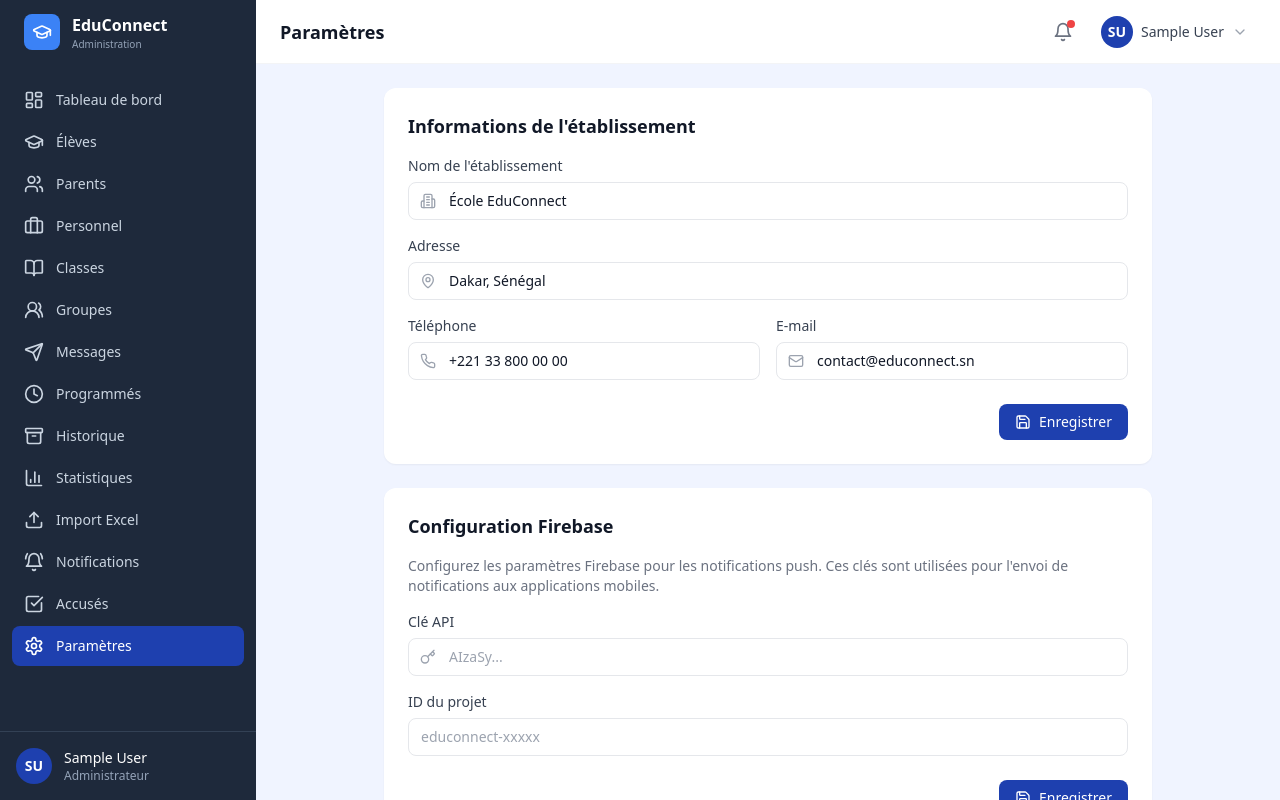
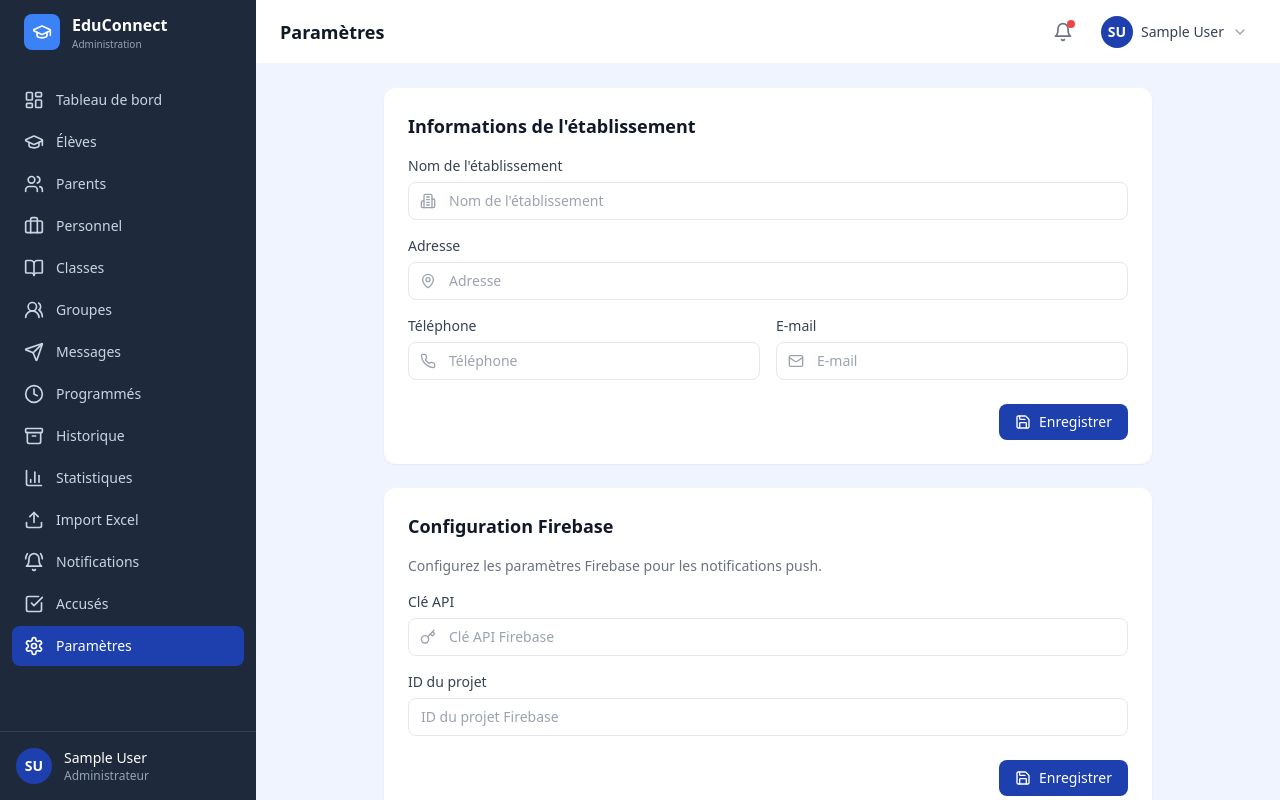
Before and after one commit to bossombra1/Educonnect, a React (Vite) app in the folder admin-web/: page /parametres in a window 1280 px wide. Built offline with nearby package versions, Linux system fonts and the light colour scheme; sample sign-in values are in the browser's storage.

Commit message:
fix(admin): remove fictitious settings defaults and surface save errors

```diff
--- a/admin-web/src/pages/Settings/index.tsx
+++ b/admin-web/src/pages/Settings/index.tsx
@@ -1,5 +1,5 @@
 import { useState } from 'react';
-import { Building2, Phone, Mail, MapPin, Save, Trash2, Upload, Key } from 'lucide-react';
+import { Building2, Phone, Mail, MapPin, Save, Trash2, Key } from 'lucide-react';
 import Card from '@/components/ui/Card';
 import Button from '@/components/ui/Button';
 import Input from '@/components/ui/Input';
@@ -9,15 +9,16 @@ import toast from 'react-hot-toast';
 import apiClient from '@/services/api';
 
 export default function SettingsPage() {
-  const [name, setName] = useState('École EduConnect');
-  const [address, setAddress] = useState('Dakar, Sénégal');
-  const [phone, setPhone] = useState('+221 33 800 00 00');
-  const [email, setEmail] = useState('contact@educonnect.sn');
+  // Keep fields empty until the backend provides persisted establishment settings.
+  // Do not display fictitious school identity/contact data in an admin tool.
+  const [name, setName] = useState('');
+  const [address, setAddress] = useState('');
+  const [phone, setPhone] = useState('');
+  const [email, setEmail] = useState('');
   const [firebaseKey, setFirebaseKey] = useState('');
   const [firebaseProjectId, setFirebaseProjectId] = useState('');
   const [saving, setSaving] = useState(false);
   const [clearTarget, setClearTarget] = useState(false);
-  const [importFile, setImportFile] = useState<File | null>(null);
 
   const handleSave = async () => {
     setSaving(true);
@@ -25,8 +26,8 @@ export default function SettingsPage() {
       const formData = { name, address, phone, email, firebaseKey, firebaseProjectId };
       await apiClient.put('/settings', formData);
       toast.success('Paramètres sauvegardés');
-    } catch {
-      toast.error('Erreur');
+    } catch (error) {
+      toast.error(error instanceof Error ? error.message : 'Impossible de sauvegarder les paramètres');
     } finally {
       setSaving(false);
     }
@@ -41,14 +42,13 @@ export default function SettingsPage() {
 
   return (
     <div className="mx-auto max-w-3xl space-y-6">
-      {/* Establishment info */}
       <Card title="Informations de l'établissement">
         <div className="space-y-4">
-          <Input label="Nom de l'établissement" value={name} onChange={(e) => setName(e.target.value)} icon={<Building2 className="h-4 w-4" />} />
-          <Input label="Adresse" value={address} onChange={(e) => setAddress(e.target.value)} icon={<MapPin className="h-4 w-4" />} />
+          <Input label="Nom de l'établissement" value={name} onChange={(e) => setName(e.target.value)} icon={<Building2 className="h-4 w-4" />} placeholder="Nom de l'établissement" />
+          <Input label="Adresse" value={address} onChange={(e) => setAddress(e.target.value)} icon={<MapPin className="h-4 w-4" />} placeholder="Adresse" />
           <div className="grid grid-cols-1 gap-4 sm:grid-cols-2">
-            <Input label="Téléphone" value={phone} onChange={(e) => setPhone(e.target.value)} icon={<Phone className="h-4 w-4" />} />
-            <Input label="E-mail" type="email" value={email} onChange={(e) => setEmail(e.target.value)} icon={<Mail className="h-4 w-4" />} />
+            <Input label="Téléphone" value={phone} onChange={(e) => setPhone(e.target.value)} icon={<Phone className="h-4 w-4" />} placeholder="Téléphone" />
+            <Input label="E-mail" type="email" value={email} onChange={(e) => setEmail(e.target.value)} icon={<Mail className="h-4 w-4" />} placeholder="E-mail" />
           </div>
         </div>
         <div className="mt-6 flex justify-end">
@@ -56,25 +56,22 @@ export default function SettingsPage() {
         </div>
       </Card>
 
-      {/* Firebase config */}
       <Card title="Configuration Firebase">
-        <p className="mb-4 text-sm text-gray-500">Configurez les paramètres Firebase pour les notifications push. Ces clés sont utilisées pour l'envoi de notifications aux applications mobiles.</p>
+        <p className="mb-4 text-sm text-gray-500">Configurez les paramètres Firebase pour les notifications push.</p>
         <div className="space-y-4">
-          <Input label="Clé API" value={firebaseKey} onChange={(e) => setFirebaseKey(e.target.value)} icon={<Key className="h-4 w-4" />} placeholder="AIzaSy..." type="password" />
-          <Input label="ID du projet" value={firebaseProjectId} onChange={(e) => setFirebaseProjectId(e.target.value)} placeholder="educonnect-xxxxx" />
+          <Input label="Clé API" value={firebaseKey} onChange={(e) => setFirebaseKey(e.target.value)} icon={<Key className="h-4 w-4" />} placeholder="Clé API Firebase" type="password" />
+          <Input label="ID du projet" value={firebaseProjectId} onChange={(e) => setFirebaseProjectId(e.target.value)} placeholder="ID du projet Firebase" />
         </div>
         <div className="mt-6 flex justify-end">
           <Button onClick={handleSave} loading={saving}><Save className="h-4 w-4" /> Enregistrer</Button>
         </div>
       </Card>
 
-      {/* Import */}
       <Card title="Import de données">
         <p className="mb-4 text-sm text-gray-500">Importez des données en masse à partir de fichiers Excel.</p>
-        <FileUpload accept=".xlsx,.xls,.csv" onFileSelect={(files) => setImportFile(files[0] || null)} maxFiles={1} />
+        <FileUpload accept=".xlsx,.xls,.csv" onFileSelect={() => undefined} maxFiles={1} />
       </Card>
 
-      {/* Danger zone */}
       <Card>
         <div className="border-l-4 border-red-500">
           <h3 className="text-lg font-semibold text-red-700">Zone de danger</h3>
```
